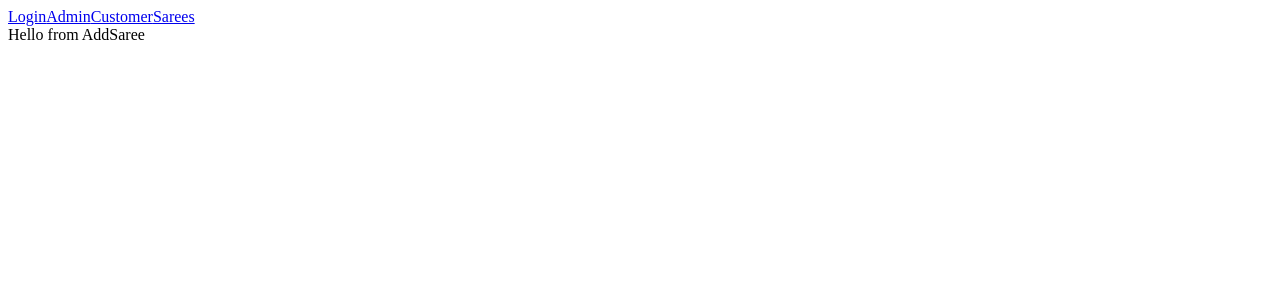
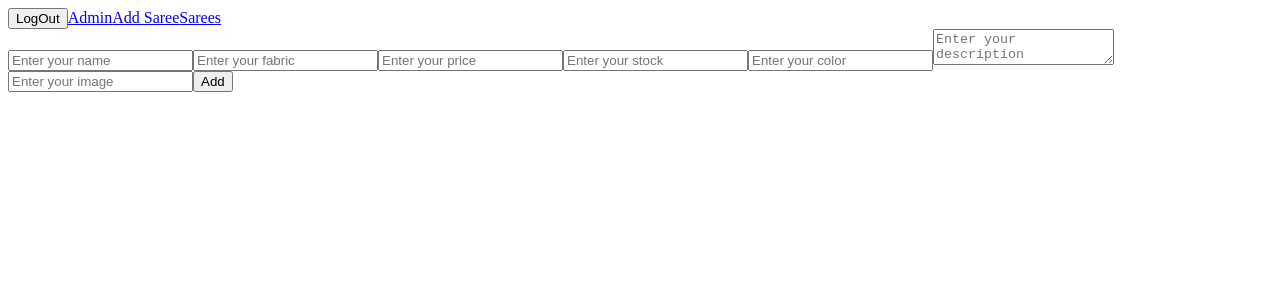
Before and after one commit to A-bhi-del/Saree_Platform, a React (Vite) app: page /admin/add-saree in a window 1280 px wide. Shown: the top 300 px of the page. Built offline with nearby package versions, Linux system fonts and the light colour scheme; sample sign-in values are in the browser's storage.

Commit message:
add saree logic and context

```diff
--- a/src/components/Navbar.jsx
+++ b/src/components/Navbar.jsx
@@ -1,11 +1,27 @@
-import { Link } from "react-router-dom";
+import { Link, useNavigate } from "react-router-dom";
+import { useAuth } from "../context/AuthContext";
 
 function Navbar() {
+  const { role, setRole } = useAuth();
+  const navigate = useNavigate();
+
+  function handleLogout() {
+    setRole(null);
+    navigate("/");
+  }
+
   return (
     <nav>
-      <Link to={"/"}>Login</Link>
-      <Link to={"/admin"}>Admin</Link>
-      <Link to={"/customer"}>Customer</Link>
+      {role !== null ? (
+        <button onClick={handleLogout} to={"/"}>
+          LogOut
+        </button>
+      ) : (
+        <Link to={"/"}>Login</Link>
+      )}
+      {role === "admin" && <Link to={"/admin"}>Admin</Link>}
+      {role === "admin" && <Link to={"/admin/add-saree"}>Add Saree</Link>}
+      {role === "customer" && <Link to={"/customer"}>Customer</Link>}
       <Link to={"/sarees"}>Sarees</Link>
     </nav>
   );
--- /dev/null
+++ b/src/context/RequestContext.jsx
@@ -0,0 +1,39 @@
+import { createContext, useContext, useEffect, useState } from "react";
+
+const RequestContext = createContext();
+
+function RequestProvider({ children }) {
+  const [requests, setRequests] = useState(
+    JSON.parse(localStorage.getItem("requests")) || [],
+  );
+
+  useEffect(() => {
+    localStorage.setItem("requests", JSON.stringify(requests));
+  }, [requests]);
+
+  function addRequest(newRequest){
+    setRequests((prev) => [...prev, newRequest]);
+  }
+
+  function approveRequest(ID){
+    setRequests((prev) => prev.map((request) => request.id === ID ? {...request, status: "approved"} : request));
+  }
+
+  function rejectRequest(ID){
+    setRequests((prev) => prev.map((request) => request.id === ID ? {...request, status: "rejected"} : request));
+  }
+
+  return (
+    <RequestContext.Provider
+      value={{ requests, addRequest, approveRequest, rejectRequest }}
+    >
+      {children}
+    </RequestContext.Provider>
+  );
+}
+
+function useRequest() {
+  return useContext(RequestContext);
+}
+
+export { RequestProvider, useRequest };
--- /dev/null
+++ b/src/context/SareeContext.jsx
@@ -0,0 +1,41 @@
+import { createContext, useContext, useEffect, useState } from "react";
+
+const SareeContext = createContext();
+
+function SareeProvider({ children }) {
+  const [sarees, setSarees] = useState(
+    JSON.parse(localStorage.getItem("sarees")) || []
+  );
+
+  useEffect(() => {
+    localStorage.setItem("sarees", JSON.stringify(sarees));
+  }, [sarees]);
+
+  function addSaree(newSaree) {
+    setSarees((prev) => [...prev, newSaree]);
+  }
+
+  function deleteSaree(id) {
+    setSarees((prev) =>
+      prev.filter((saree) => saree.id !== id)
+    );
+  }
+
+  return (
+    <SareeContext.Provider
+      value={{
+        sarees,
+        addSaree,
+        deleteSaree,
+      }}
+    >
+      {children}
+    </SareeContext.Provider>
+  );
+}
+
+function useSaree() {
+  return useContext(SareeContext);
+}
+
+export { SareeProvider, useSaree };
--- a/src/main.jsx
+++ b/src/main.jsx
@@ -3,11 +3,17 @@ import { createRoot } from 'react-dom/client'
 import App from './App.jsx'
 import { BrowserRouter } from 'react-router-dom'
 import { AuthProvider } from './context/AuthContext.jsx'
+import { SareeProvider } from './context/SareeContext.jsx'
+import { RequestProvider } from './context/RequestContext.jsx'
 
 createRoot(document.getElementById('root')).render(
   <BrowserRouter>
     <AuthProvider>
-      <App />
+      <SareeProvider>
+        <RequestProvider>
+          <App />
+        </RequestProvider>
+      </SareeProvider>
     </AuthProvider>
   </BrowserRouter>,
 )
--- a/src/pages/AddSaree.jsx
+++ b/src/pages/AddSaree.jsx
@@ -1,7 +1,94 @@
-function AddSaree(){
-    return (
-        <div>Hello from AddSaree</div>
-    )
+import { useState } from "react";
+import { useSaree } from "../context/SareeContext";
+import { useNavigate } from "react-router-dom";
+
+function AddSaree() {
+  const { addSaree } = useSaree();
+  const [name, setName] = useState("");
+  const [fabric, setFabric] = useState("");
+  const [price, setPrice] = useState("");
+  const [stock, setStock] = useState("");
+  const [color, setColor] = useState("");
+  const [description, setDescription] = useState("");
+  const [image, setImage] = useState("");
+  const navigate = useNavigate();
+
+  function handleSubmit(e) {
+    e.preventDefault();
+    if (!name || !fabric || !price || !stock || !color) {
+      return;
+    }
+
+    addSaree({
+      id: Date.now(),
+      name,
+      fabric,
+      price: Number(price),
+      stock: Number(stock),
+      color,
+      description,
+      image,
+    });
+    setName("");
+    setFabric("");
+    setPrice("");
+    setStock("");
+    setColor("");
+    setDescription("");
+    setImage("");
+
+    navigate("/sarees");
+  }
+
+  return (
+    <>
+      <form onSubmit={handleSubmit}>
+        <input
+          value={name}
+          type="text"
+          onChange={(e) => setName(e.target.value)}
+          placeholder="Enter your name"
+        />
+        <input
+          value={fabric}
+          type="text"
+          onChange={(e) => setFabric(e.target.value)}
+          placeholder="Enter your fabric"
+        />
+        <input
+          value={price}
+          type="number"
+          onChange={(e) => setPrice(e.target.value)}
+          placeholder="Enter your price"
+        />
+        <input
+          value={stock}
+          type="number"
+          onChange={(e) => setStock(e.target.value)}
+          placeholder="Enter your stock"
+        />
+        <input
+          value={color}
+          type="text"
+          onChange={(e) => setColor(e.target.value)}
+          placeholder="Enter your color"
+        />
+        <textarea
+          value={description}
+          type="text"
+          onChange={(e) => setDescription(e.target.value)}
+          placeholder="Enter your description"
+        />
+        <input
+          value={image}
+          type="text"
+          onChange={(e) => setImage(e.target.value)}
+          placeholder="Enter your image"
+        />
+        <button type="submit">Add</button>
+      </form>
+    </>
+  );
 }
 
-export default AddSaree
+export default AddSaree;
--- a/src/pages/AdminDashboard.jsx
+++ b/src/pages/AdminDashboard.jsx
@@ -1,7 +1,22 @@
-function AdminDashboard(){
-    return (
-        <div>AdminDashboard</div>
-    )
+import { Link } from "react-router-dom";
+import { useSaree } from "../context/SareeContext";
+
+function AdminDashboard() {
+    const {sarees} = useSaree();
+    const TotalStock = sarees.reduce((total, saree) => total + saree.stock, 0);
+
+    const LowStock = sarees.filter((saree) => saree.stock < 5).length;
+
+    if(sarees.length === 0) {
+        return <h2>No Sarees Added yet</h2>
+    }
+  return (
+    <div>
+      <p>Total Sarees: {sarees.length}</p>
+      <p>Total Stock: {TotalStock}</p>
+      <p>Low Stock: {LowStock}</p>
+    </div>
+  );
 }
 
-export default AdminDashboard
+export default AdminDashboard;
--- /dev/null
+++ b/src/pages/RequestSaree.jsx
@@ -0,0 +1,5 @@
+function RequestSaree() {
+    return <div>RequestSaree</div>
+}
+
+export default RequestSaree
--- /dev/null
+++ b/src/pages/Requests.jsx
@@ -0,0 +1,5 @@
+function Request() {
+    return <div>Request</div>
+}
+
+export default Request;
--- a/src/pages/Sarees.jsx
+++ b/src/pages/Sarees.jsx
@@ -1,7 +1,29 @@
-function Sarees(){
-    return(
-        <div>Sarees</div>
-    )
+import { useAuth } from "../context/AuthContext";
+import { useSaree } from "../context/SareeContext";
+
+function Sarees() {
+  const { sarees, deleteSaree } = useSaree();
+
+  const {role} = useAuth();
+  if (sarees.length === 0) {
+    return <h2>No Sarees Available</h2>;
+ }
+  return (
+    <div>
+      {sarees.map((saree) => (
+        <div key={saree.id}>
+          <h3>{saree.name}</h3>
+          <p>{saree.fabric}</p>
+          <p>{saree.price}</p>
+          <p>{saree.stock} {saree.stock < 5 && "Low Stock"}</p>
+          <p>{saree.color}</p>
+          <p>{saree.description}</p>
+          <img src={saree.image} alt={saree.name} width="200" />
+          {role === "admin" && <button onClick={() => deleteSaree(saree.id)}>Delete</button>}
+        </div>
+      ))}
+    </div>
+  );
 }
 
-export default Sarees
+export default Sarees;
--- a/src/routes/AppRoutes.jsx
+++ b/src/routes/AppRoutes.jsx
@@ -40,7 +40,7 @@ function AppRoutes() {
       {/* <Route path="/admin" element={<AdminDashboard />} /> */}
       {/* <Route path="/admin/add-saree" element={<AddSaree />} /> */}
       {/* <Route path="/customer" element={<CustomerDashboard />} /> */}
-      <Route path="sarees" element={<Sarees />} />
+      <Route path="/sarees" element={<Sarees />} />
     </Routes>
   );
 }
```
